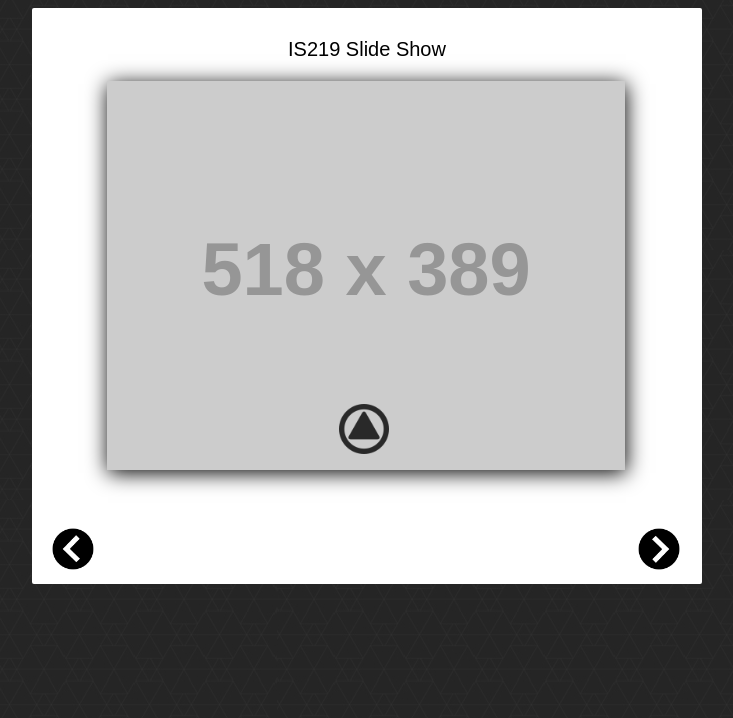
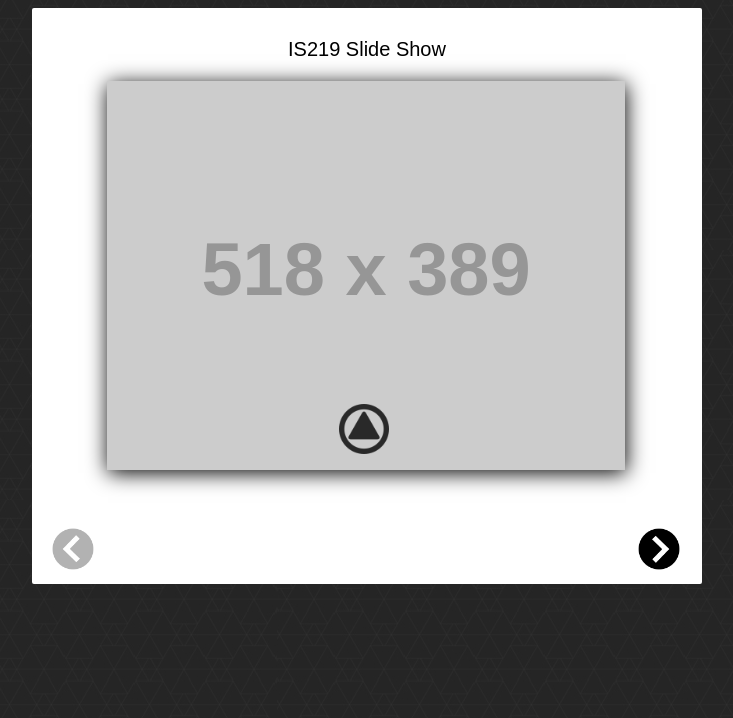
Before and after one commit to officialmaj/is219s17andrews-p2, a PHP site: page /index.html in a window 1280 px wide, with the pointer over the restyled element. Shown: the top 718 px of the page, without its empty margins (273-1006 px from the left). Run offline with PHP 8.4, Linux system fonts and the light colour scheme; grey boxes labelled with a size stand in for pictures from a placeholder-image service; some libraries are stand-ins or nearby versions.

Commit message:
style.css
Adding hover feature to lighten left button when clicked.

```diff
--- a/css/style.css
+++ b/css/style.css
@@ -60,6 +60,11 @@ body {
 
 }
 
+#prevPhoto:hover{
+
+	opacity:0.3;
+}
+
 #nextPhoto {
 
 	height: 42px;
```
